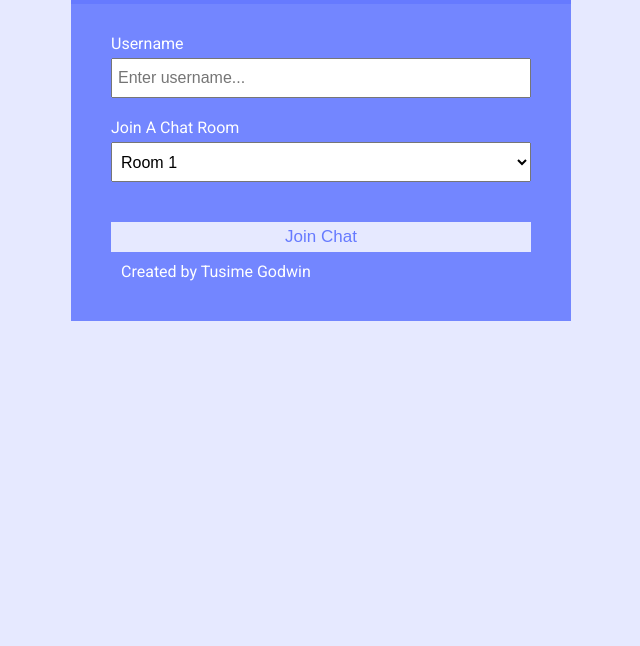
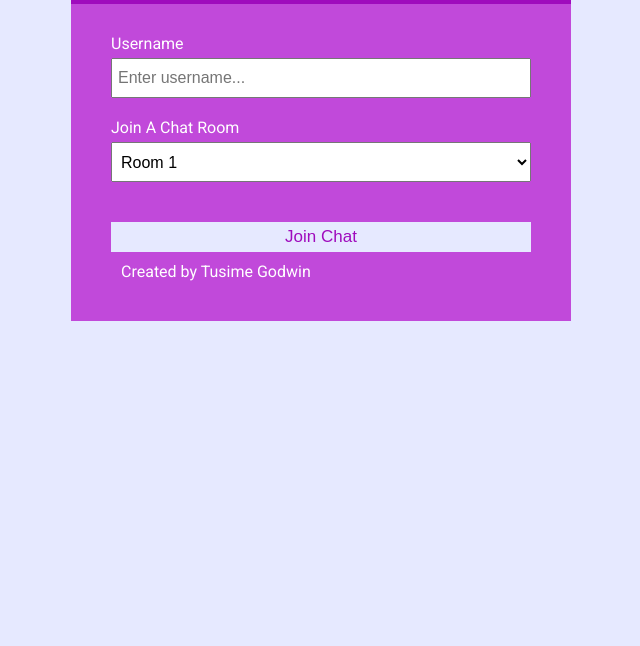
Before and after one commit to tusimegod123/chat-app, a website: page public/index.html in a window 1280 px wide. Shown: the part 154-800 px from the top of the page, without its empty margins (319-959 px from the left). Drawn offline with Linux system fonts and the light colour scheme.

Commit message:
Modify the colors

```diff
--- a/public/css/styles.css
+++ b/public/css/styles.css
@@ -1,8 +1,8 @@
 @import url('https://fonts.googleapis.com/css?family=Roboto&display=swap');
 
 :root {
-	--dark-color-a: #667aff;
-	--dark-color-b: #7386ff;
+	--dark-color-a: #9f0bbd;
+	--dark-color-b: #c149da;
 	--light-color: #e6e9ff;
 	--success-color: #5cb85c;
 	--error-color: #d9534f;
```
